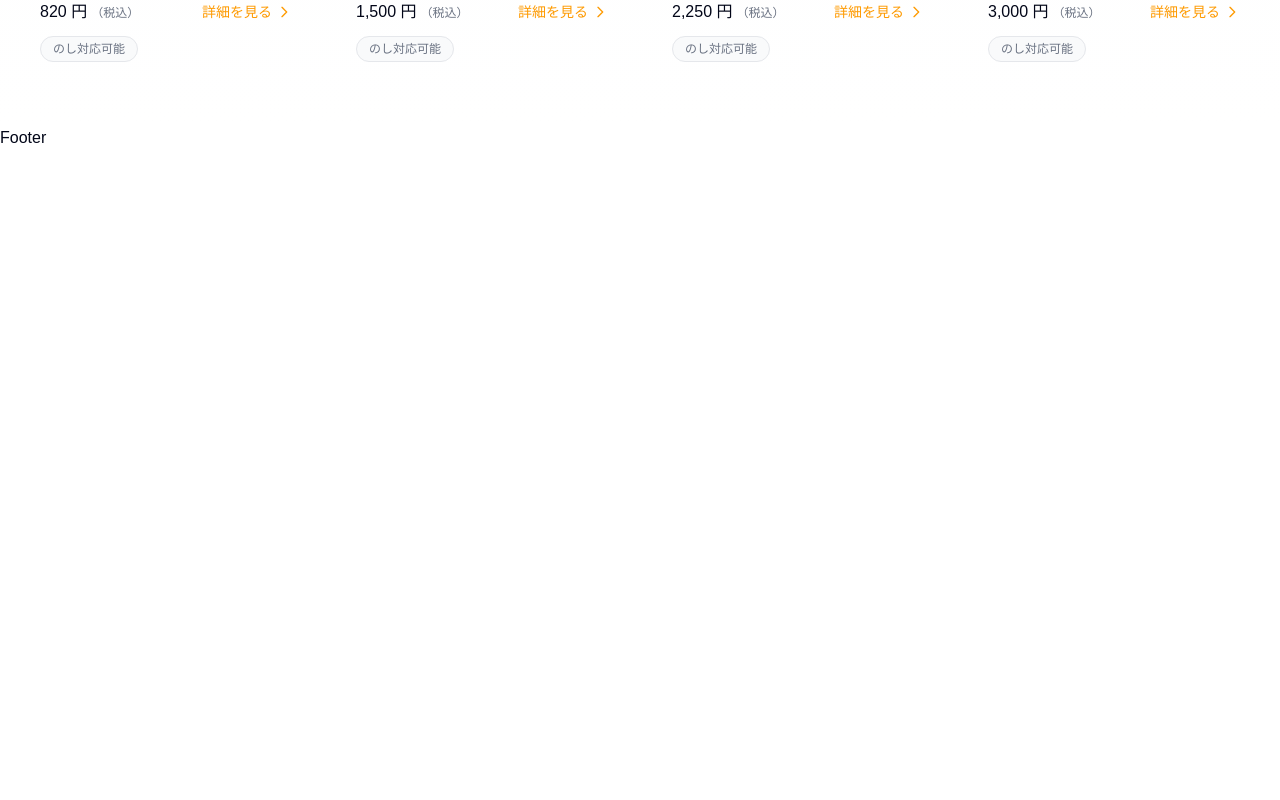
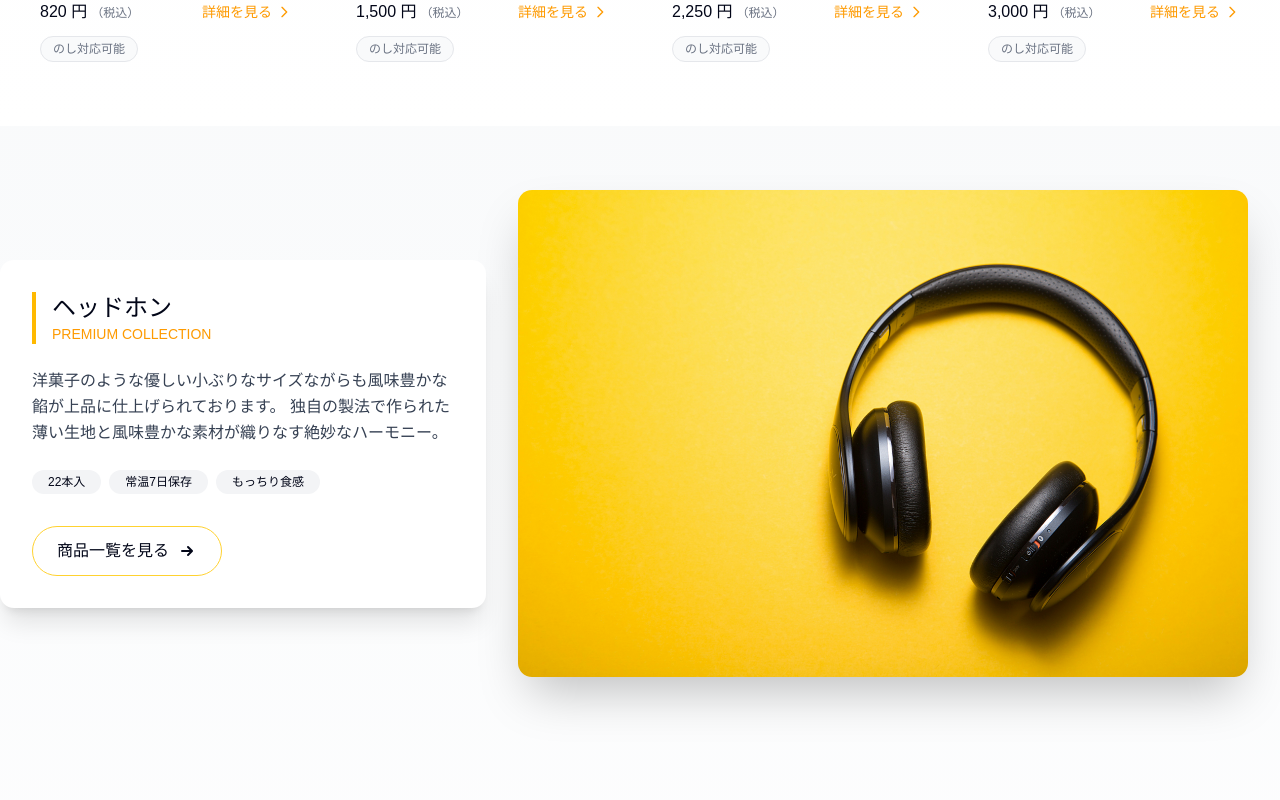
Before and after one commit to bbbyk105/bypay-sample1, a Next.js app: page / in a window 1280 px wide. Shown: the part 3040-3840 px from the top of the page. Before the commit the page ends 3190 px from the top, so only its background shows below. Built offline with nearby package versions, Linux system fonts and the light colour scheme.

Commit message:
add the reverseProps to reverse the components

```diff
--- a/app/components/molecules/Products.tsx
+++ b/app/components/molecules/Products.tsx
@@ -2,6 +2,7 @@ import React, { JSX } from "react";
 import Image from "next/image";
 import Link from "next/link";
 import { productImages, products } from "@/app/data/ProductData";
+import { cn } from "@/lib/utils";
 
 export type ProductsProps = {
   reverse?: boolean;
@@ -12,7 +13,7 @@ const Products = ({ reverse = false }: ProductsProps): JSX.Element => {
     <section className="bg-gradient-to-b from-gray-50 to-white py-16">
       {/* Hero Section - Minimalist style */}
       <div className="max-w-7xl mx-auto px-4 sm:px-6 lg:px-8">
-        <div className="text-center mb-16">
+        <div className={cn("text-center mb-16", reverse && "hidden")}>
           <h2 className="text-5xl font-light tracking-wide text-amber-400 mb-3">
             PickUp
           </h2>
@@ -24,7 +25,12 @@ const Products = ({ reverse = false }: ProductsProps): JSX.Element => {
 
         {/* Featured Product - Modern asymmetric layout */}
         <div className="relative mb-32">
-          <div className="flex flex-col md:flex-row items-center">
+          <div
+            className={cn(
+              "flex flex-col md:flex-row items-center",
+              reverse && "md:flex-row-reverse"
+            )}
+          >
             <div className="md:w-3/5 z-10">
               <Image
                 src={productImages[0].src}
@@ -35,7 +41,14 @@ const Products = ({ reverse = false }: ProductsProps): JSX.Element => {
               />
             </div>
 
-            <div className="md:w-2/5 md:absolute md:right-0 md:top-1/2 md:transform md:-translate-y-1/2 md:translate-x-8 bg-white p-8 rounded-xl shadow-xl z-20 mt-6 md:mt-0">
+            <div
+              className={cn(
+                "md:w-2/5 md:absolute md:right-0 md:top-1/2 md:transform md:-translate-y-1/2 bg-white p-8 rounded-xl shadow-xl z-20 mt-6 md:mt-0",
+                reverse
+                  ? "md:-translate-x-8 md:left-0"
+                  : "md:translate-x-8 md:right-0"
+              )}
+            >
               <div className="border-l-4 border-amber-400 pl-4 mb-6">
                 <h3 className="text-2xl font-medium">ヘッドホン</h3>
                 <p className="text-amber-500 text-sm">PREMIUM COLLECTION</p>
--- a/app/components/template/Hometemplate.tsx
+++ b/app/components/template/Hometemplate.tsx
@@ -8,6 +8,7 @@ const HomeTemplate = () => {
       <Hero />
       <LineUp />
       <Products />
+      <Products reverse />
     </>
   );
 };
```
Also changed, not shown: tsconfig.json (+18 -5 lines).
